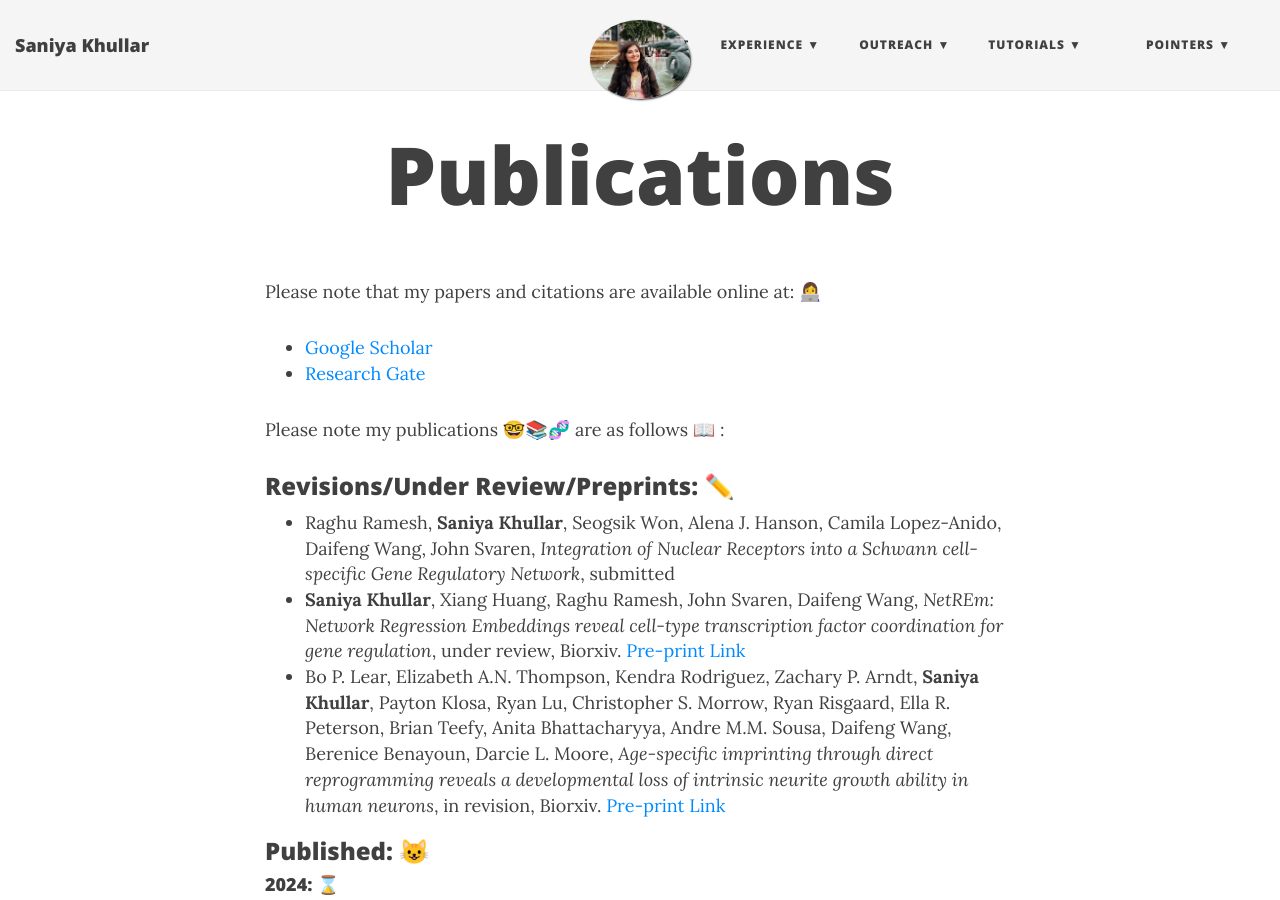
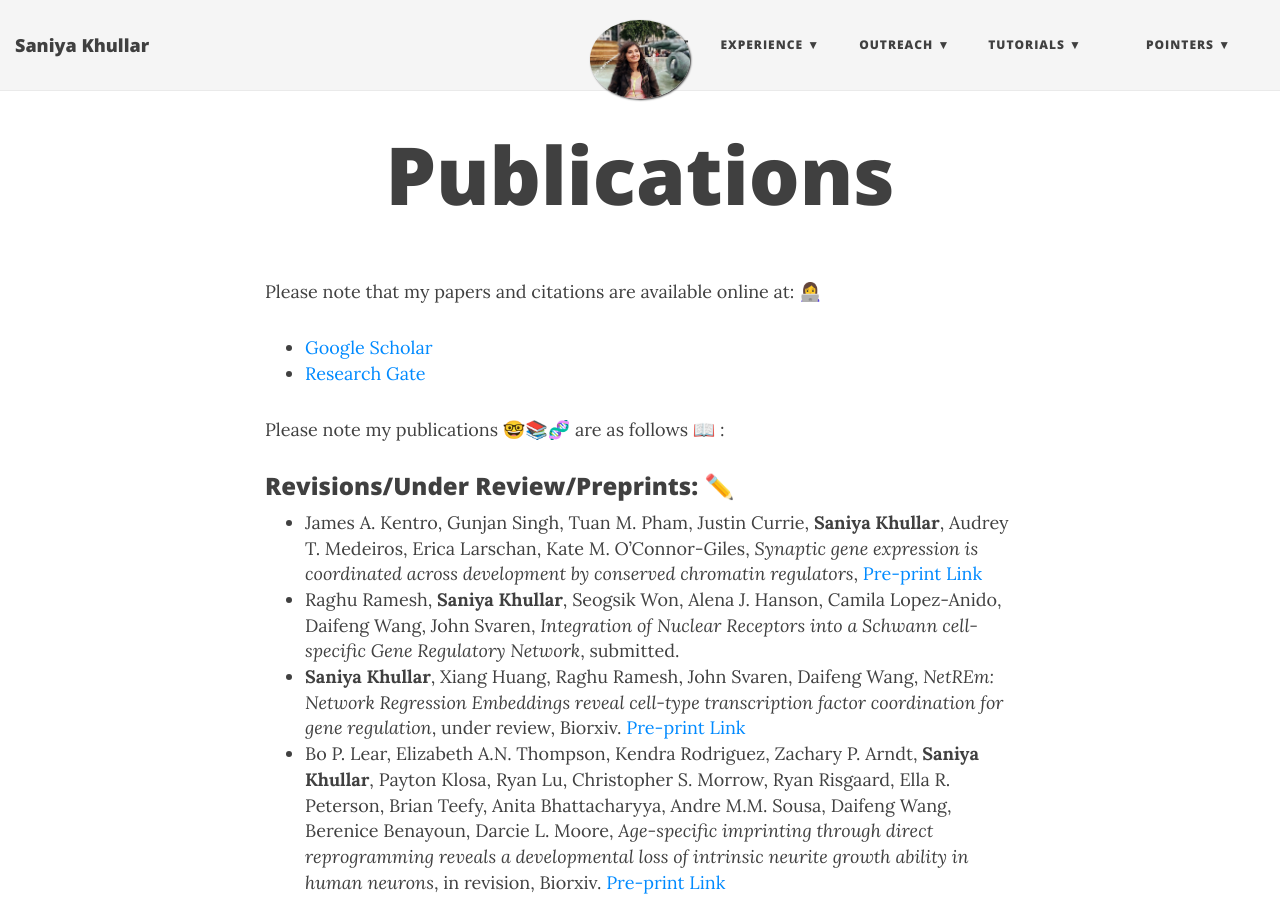
Before and after one commit to SaniyaKhullar/saniyakhullar.github.io, a Jekyll site: the page built from publications.md, in a window 1280 px wide and 900 px high. Built offline with Jekyll 4.4.1, drawn with Linux system fonts in a browser that asks for light colours; nearby versions of some CDN libraries.

```diff
--- a/index.html
+++ b/index.html
@@ -1,7 +1,7 @@
 ---
 layout: page
 title: "Hi there :), I am Saniya"
-subtitle: Ph.D. Candidate in Biomedical Data Science focused on Machine Learning | Passionate Educator | Cat Mom | On a mission to improve public health
+subtitle: Recent Ph.D. Graduate in Biomedical Data Science focused on Machine Learning | Passionate Educator | Cat Mom | On a mission to improve public health
 use-site-title: true
 css: "/css/index.css"
 bigimg:
--- a/publications.md
+++ b/publications.md
@@ -9,7 +9,8 @@ Please note that my papers and citations are available online at: 👩‍💻
 Please note my publications 🤓📚🧬 are as follows 📖 :
 <!-- https://emojipedia.org/people -->
 ### Revisions/Under Review/Preprints: ✏️
--	Raghu Ramesh, **Saniya Khullar**, Seogsik Won, Alena J. Hanson, Camila Lopez-Anido, Daifeng Wang, John Svaren, *Integration of Nuclear Receptors into a Schwann cell-specific Gene Regulatory Network*, submitted
+-	James A. Kentro, Gunjan Singh, Tuan M. Pham, Justin Currie, **Saniya Khullar**, Audrey T. Medeiros, Erica Larschan, Kate M. O’Connor-Giles, *Synaptic gene expression is coordinated across development by conserved chromatin regulators*, [Pre-print Link](https://www.biorxiv.org/content/10.1101/2024.10.30.621128v1.full)
+-	Raghu Ramesh, **Saniya Khullar**, Seogsik Won, Alena J. Hanson, Camila Lopez-Anido, Daifeng Wang, John Svaren, *Integration of Nuclear Receptors into a Schwann cell-specific Gene Regulatory Network*, submitted.
 -   **Saniya Khullar**, Xiang Huang, Raghu Ramesh, John Svaren, Daifeng Wang, *NetREm: Network Regression Embeddings reveal cell-type transcription factor coordination for gene regulation*, under review, Biorxiv. [Pre-print Link](https://www.biorxiv.org/content/10.1101/2023.10.25.563769v1)
 -	Bo P. Lear, Elizabeth A.N. Thompson, Kendra Rodriguez, Zachary P. Arndt, **Saniya Khullar**, Payton Klosa, Ryan Lu, Christopher S. Morrow, Ryan Risgaard, Ella R. Peterson, Brian Teefy, Anita Bhattacharyya, Andre M.M. Sousa, Daifeng Wang, Berenice Benayoun, Darcie L. Moore, *Age-specific imprinting through direct reprogramming reveals a developmental loss of intrinsic neurite growth ability in human neurons*, in revision, Biorxiv. [Pre-print Link](https://www.biorxiv.org/content/10.1101/2023.10.25.563769v2)
 
```
Also changed, not shown: aboutSaniya.md (+1 -1 lines).
